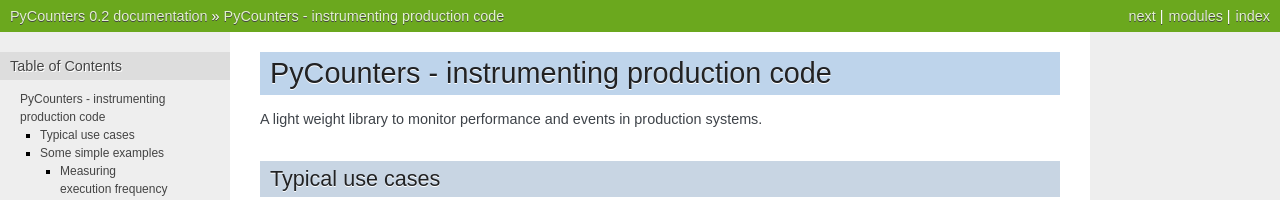
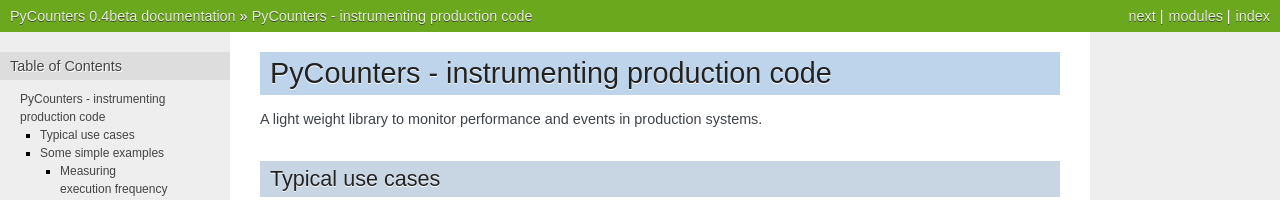
Before and after one commit to prismskylabs/pycounters, a Sphinx documentation site: the page built from docs/source/index.rst, in a window 1280 px wide and 900 px high. Shown: the top 200 px of the window. Built offline with Sphinx 7.4.7, drawn with Linux system fonts in a browser that asks for light colours; some of the changed text lies outside the part shown.

Commit message:
increased documentation version

```diff
--- a/docs/source/conf.py
+++ b/docs/source/conf.py
@@ -48,9 +48,9 @@
 # built documents.
 #
 # The short X.Y version.
-version = '0.2'
+version = '0.4'
 # The full version, including alpha/beta/rc tags.
-release = '0.2'
+release = '0.4beta'
 
 # The language for content autogenerated by Sphinx. Refer to documentation
 # for a list of supported languages.
```
